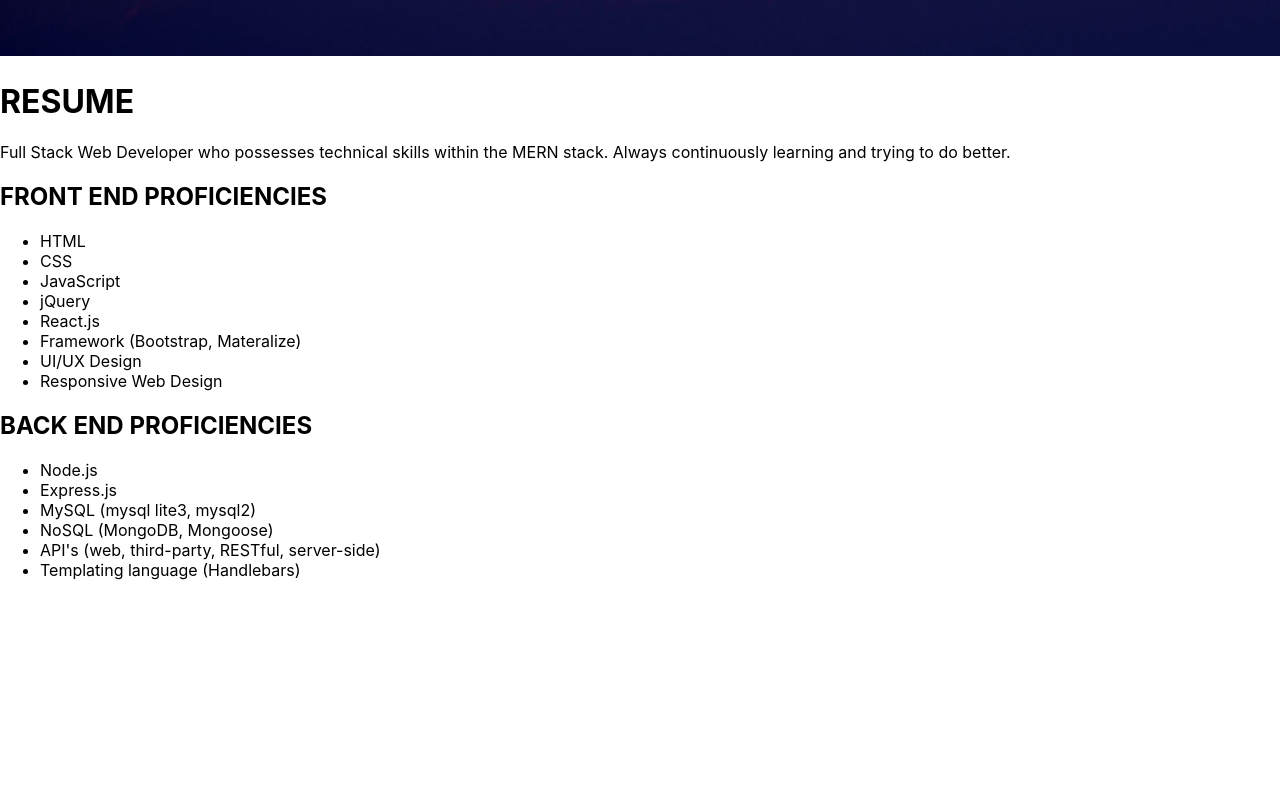
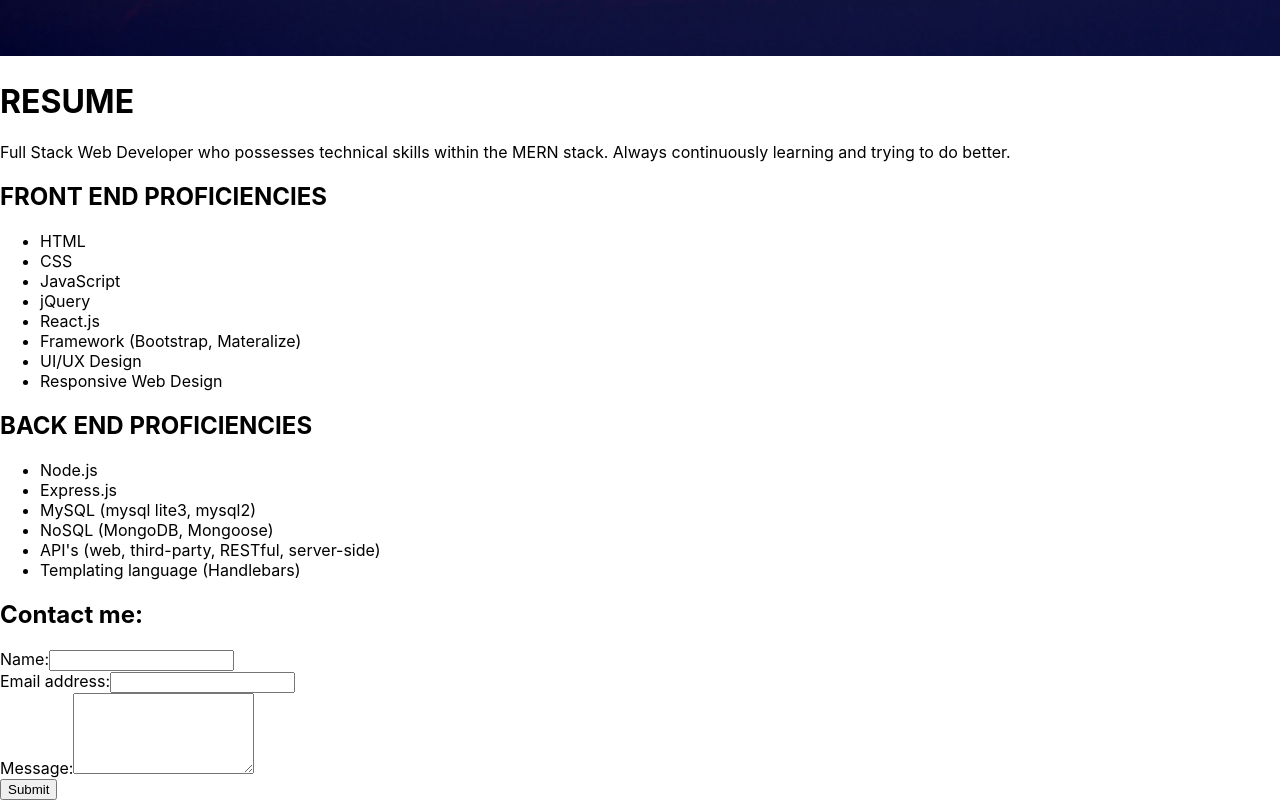
Before and after one commit to ChotanSharma/portfolio-app, a React (Create React App) app: page / in a window 1280 px wide. Shown: the part 1238-2038 px from the top of the page. Before the commit the page ends 1834 px from the top, so only its background shows below. Built offline with nearby package versions, Linux system fonts and the light colour scheme.

Commit message:
add form input functionality

```diff
--- a/src/App.js
+++ b/src/App.js
@@ -3,6 +3,7 @@
 import Nav from './components/Nav';
 import Portfolio from "./components/Portfolio";
 import Resume from "./components/Resume";
+import ContactForm from "./components/Contact";
 //import Contact from "./components/contact";
 
 import './App.css';
@@ -15,6 +16,7 @@
         <About></About>
         <Portfolio></Portfolio>
         <Resume></Resume>
+        <ContactForm></ContactForm>
       </main>
     </div>
   );
--- a/src/components/Contact/index.js
+++ b/src/components/Contact/index.js
@@ -1,21 +1,29 @@
+import React, { useState } from 'react';
+
 function ContactForm() {
 
-    // JSX
+    const [formState, setFormState] = useState({ name: '', email: '', message: '' });
+    const { name, email, message } = formState;
+    function handleChange(e) {
+        setFormState({...formState, [e.target.name]: e.target.value })
+      }
+
+      console.log(formState);
     return (
-        <section>
-          <h1>Contact me</h1>
+        <section id="contact">
+          <h1>Contact me:</h1>
           <form id="contact-form">
                 <div>
                 <label htmlFor="name">Name:</label>
-                <input type="text" name="name" />
+                <input type="text" defaultValue={name} name="name" onChange={handleChange} />
                 </div>
                 <div>
                 <label htmlFor="email">Email address:</label>
-                <input type="email" name="email" />
+                <input type="email" defaultValue={email} name="email" onChange={handleChange}/>
                 </div>
                 <div>
                 <label htmlFor="message">Message:</label>
-                <textarea name="message" rows="5"  />
+                <textarea name="message" defaultValue={message} rows="5" onChange={handleChange} />
                 </div>
                 <button type="submit">Submit</button>
           </form>
@@ -23,4 +31,4 @@
       )
     }
 
-    export default ContactF
+    export default ContactForm;
--- a/src/components/Resume/index.js
+++ b/src/components/Resume/index.js
@@ -5,7 +5,7 @@
     return(
         <div id="resume">
         <h1 className="resume">RESUME</h1>
-        <div class="resume-intro">
+        <div className="resume-intro">
             <Row>
                 <Col lg={8} md={12}>
                     Full Stack Web Developer who possesses technical skills within the MERN stack. Always continuously learning and trying to do better.
@@ -13,10 +13,10 @@
             </Row>
         </div>
 
-        <div class="resume-container">
+        <div className="resume-container">
             <Row>
                 <Col lg={4} md={12}>
-                <h2 class="resume">FRONT END PROFICIENCIES</h2>
+                <h2 className="resume">FRONT END PROFICIENCIES</h2>
                 <ul>
                     <li>
                         HTML
@@ -46,7 +46,7 @@
                 </Col>
 
             <Col lg={4} md={12}>
-            <h2 class="resume">BACK END PROFICIENCIES</h2>
+            <h2 className="resume">BACK END PROFICIENCIES</h2>
                 <ul>
                     <li>
                         Node.js
```
